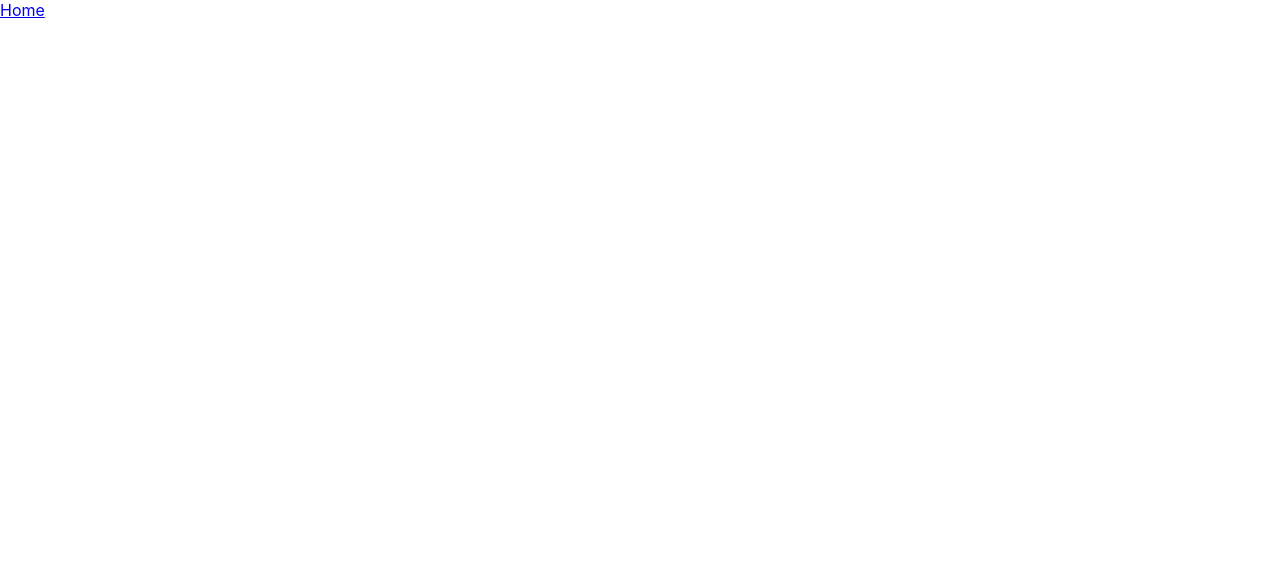
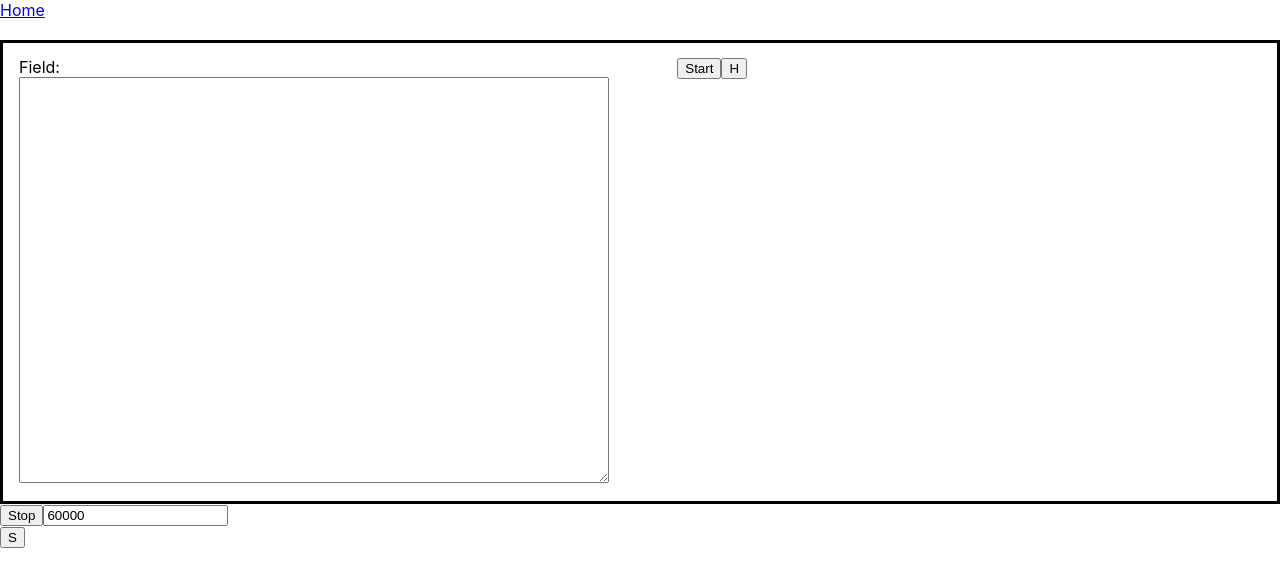
Before and after one commit to uvsnag/reactjs_tool, a React (Create React App) app: page /notify in a window 1280 px wide. Before the commit this address had no page. Shown: the top 586 px of the page. Built offline with nearby package versions, Linux system fonts and the light colour scheme.

Commit message:
add notifyAuto.jsx

```diff
--- a/src/App.js
+++ b/src/App.js
@@ -9,6 +9,7 @@ function App() {
      <Link to="/json">json</Link>
      <Link to="/replace">replace</Link>
      <Link to="/media">media</Link>
+     <Link to="/notify">notify</Link>
     </div>
     </div>
   );
--- /dev/null
+++ b/src/components/notifyAuto.jsx
@@ -0,0 +1,92 @@
+// this file is converted from javascript to reactjs so some code is not optimized
+import React, { useEffect, useState } from "react";
+import '../common/style.css';
+import _ from 'lodash';
+
+const NotifyAuto = () => {
+    const [isNotify, setIsNotify] = useState(false);
+    useEffect(() => {
+        document.getElementById('timeValue').value = '60000';
+
+    }, []);
+    const SPLIT_LINE_INPUT_FIELD = '\n';
+
+    const getListLineField = () => {
+        var txtField = document.getElementById('txtField').value;
+        var lineInputs = txtField.split(SPLIT_LINE_INPUT_FIELD);
+        return lineInputs;
+    }
+
+    const onStart = async () => {
+
+        setIsNotify(true);
+        var checkExcNotify = 'true';
+        while (checkExcNotify === 'true') {
+            checkExcNotify = document.getElementById('isNotify').value;
+
+            var lineInputs = getListLineField();
+            for (var j = 0; j < lineInputs.length; j++) {
+                var line = lineInputs[j];
+                if (checkExcNotify === 'false') {
+                    return;
+                }
+                if (!window.Notification) {
+                    console.log('Browser does not support notifications.');
+                } else {
+                    // check if permission is already granted
+                    if (Notification.permission === 'granted') {
+                        // show notification here
+                        var notification = new Notification(line);
+                        // var notify = new Notification(valueTime, {
+                        //     body: line,
+                        //     icon: 'https://bit.ly/2DYqRrh',
+                        // });
+                    } else {
+                        // request permission from user
+                        Notification.requestPermission().then(function (p) {
+                            if (p === 'granted') {
+                                // show notification here
+                            } else {
+                                console.log('User blocked notifications.');
+                            }
+                        }).catch(function (err) {
+                            console.error(err);
+                        });
+                    }
+                }
+                var valueTime = document.getElementById('timeValue').value;
+                await new Promise(resolve => setTimeout(resolve, valueTime));
+            }
+
+        }
+    };
+    const onStop = () => {
+        setIsNotify(false);
+    };
+    const onHideAll = () => {
+        document.getElementById('control').style.display = "none";
+    };
+    const onShowAll = () => {
+        document.getElementById('control').style.display = "block";
+    };
+    return (
+        <div>
+            <div className='option block' id='control'>
+                <div className='option-left'>
+                    <div>Field:</div>
+                    <textarea id='txtField'></textarea>
+                </div>
+                <div className='option-right'>
+                    <input type='submit' value="Start" id='btnStart' onClick={() => onStart()} />
+                    <input type="hidden" id='isNotify' value={isNotify} />
+                    <input type='submit' value="H" id='btnHide' onClick={() => onHideAll()} />
+                </div>
+            </div>
+            <input type='submit' value="Stop" id='btnStop' onClick={() => onStop()} />
+            <input type="text" id='timeValue' /><br/>
+            <input type='submit' value="S" id='btnShow' onClick={() => onShowAll()} />
+        </div>
+    );
+}
+
+export default NotifyAuto;
--- a/src/index.js
+++ b/src/index.js
@@ -6,6 +6,7 @@ import SqlProcess from './components/sqlProcess.jsx'
 import JsonProcess from './components/jsonProcess.jsx'
 import ReplaceProcess from './components/replaceProcess.jsx'
 import MediaProcess from './components/mediaProcess.jsx'
+import NotifyAuto from './components/notifyAuto.jsx'
 import reportWebVitals from './reportWebVitals';
 import {Link, Route,  Routes, BrowserRouter } from "react-router-dom";
 ReactDOM.render(
@@ -19,6 +20,7 @@ ReactDOM.render(
          <Route path="/json" element={<JsonProcess/>} />
          <Route path="/replace" element={<ReplaceProcess/>} />
          <Route path="/media" element={<MediaProcess/>} />
+         <Route path="/notify" element={<NotifyAuto/>} />
 
       </Routes>
     </BrowserRouter>
```
Also changed, not shown: src/components/drumSimulate.jsx (added, +19 -0 lines).
